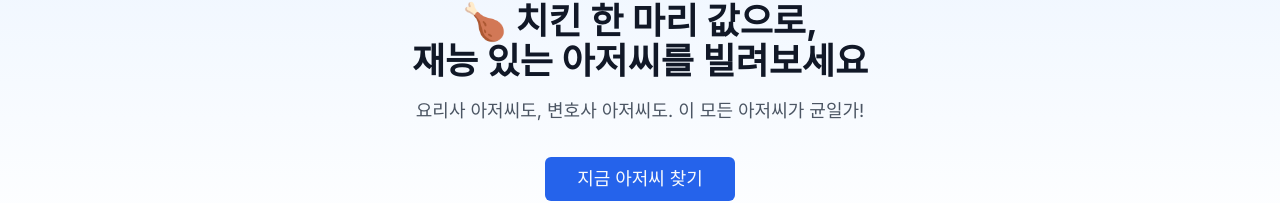
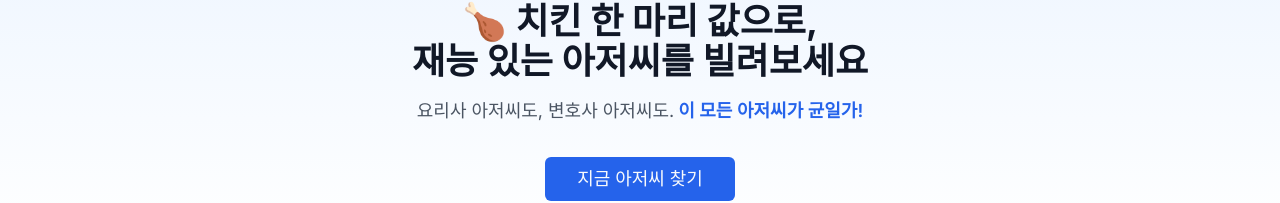
Before and after one commit to pm-minji/aje-rental, a Next.js app: page / in a window 1280 px wide. Shown: the part 112-315 px from the top of the page. Built offline with nearby package versions, Linux system fonts and the light colour scheme; no server answers; the database is empty.

Commit message:
design: refine hero subtitle responsiveness with inline-block segments

```diff
--- a/src/app/page.tsx
+++ b/src/app/page.tsx
@@ -105,7 +105,9 @@ export default function Home() {
               재능 있는 아저씨를 빌려보세요
             </h1>
             <p className="text-lg text-gray-600 mb-8 break-keep">
-              요리사 아저씨도, 변호사 아저씨도.<br className="sm:hidden" /> 이 모든 아저씨가 균일가!
+              <span className="inline-block">요리사 아저씨도,</span>{' '}
+              <span className="inline-block">변호사 아저씨도.</span><br className="sm:hidden" />
+              <span className="inline-block font-semibold text-primary ml-1">이 모든 아저씨가 균일가!</span>
             </p>
             <Button asChild size="lg" className="text-lg px-8 py-3 w-full sm:w-auto">
               <Link href="/ajussi">지금 아저씨 찾기</Link>
```
